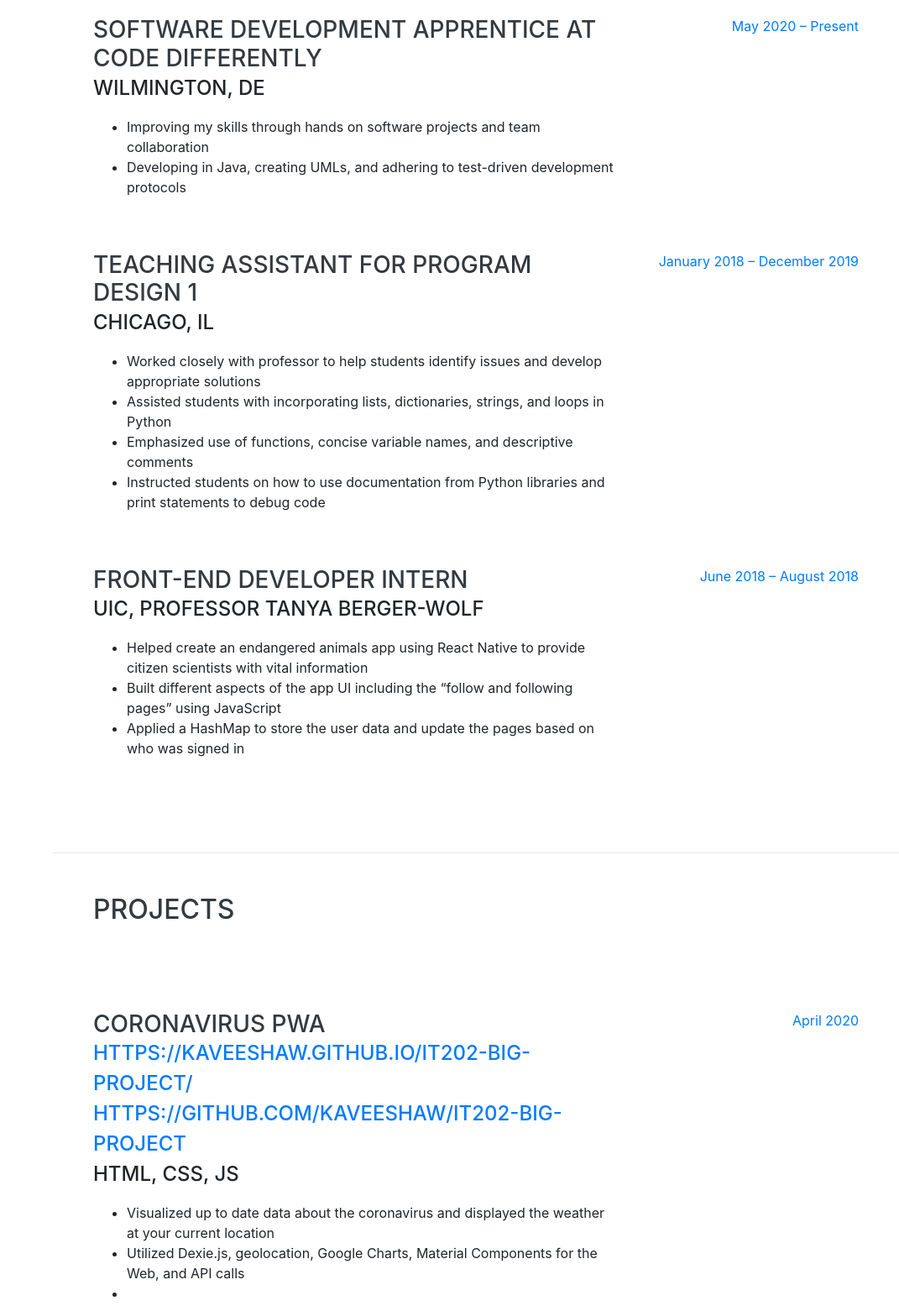
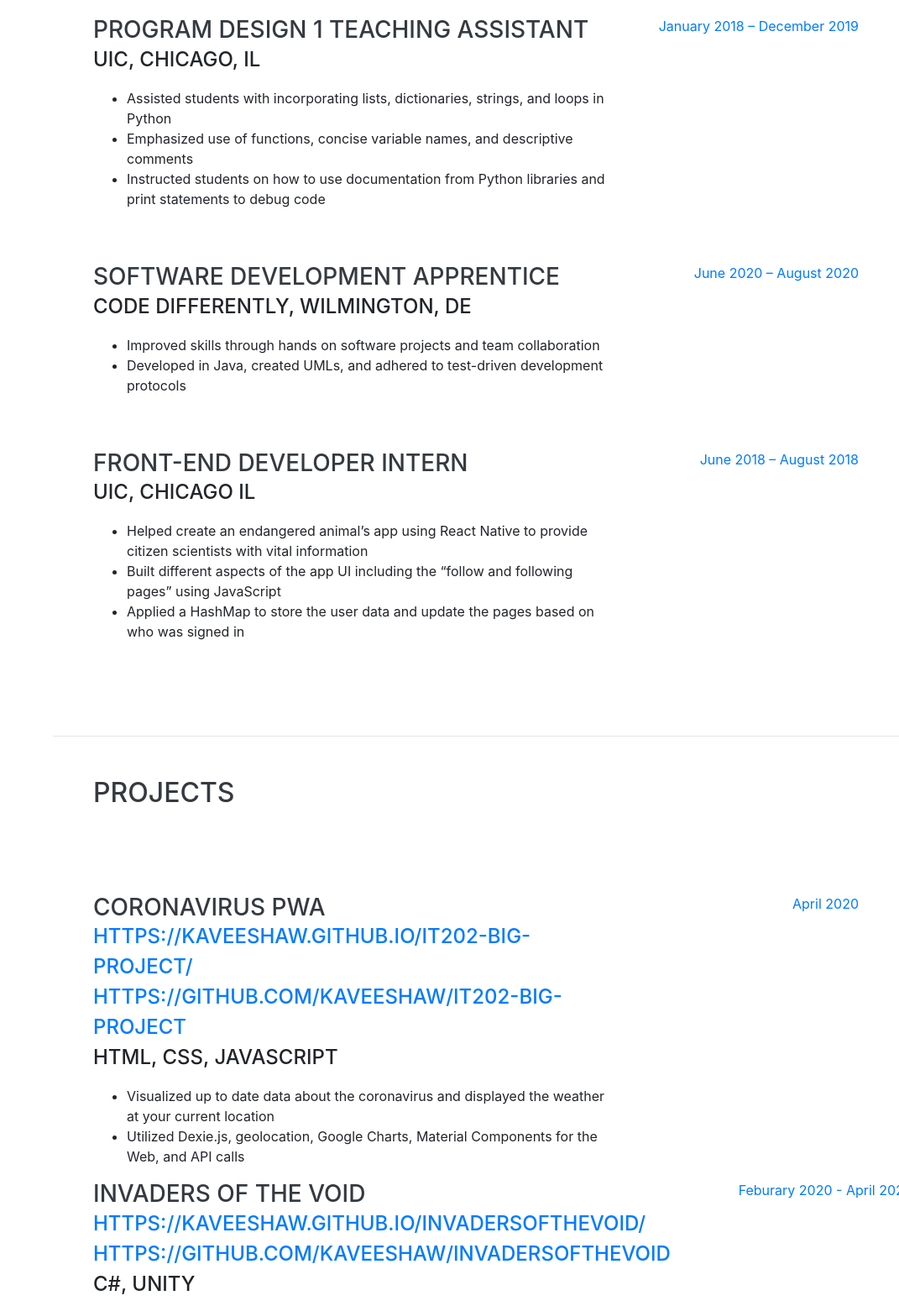
Before and after one commit to KaveeshaW/KaveeshaW.github.io, a website with bundled scripts: page index.html in a window 1280 px wide. Shown: the part 980-2535 px from the top of the page at 84% size, without its empty margins (209-1280 px from the left). Built offline with nearby package versions, Linux system fonts and the light colour scheme; a web font is replaced by a local one.

Commit message:
made some changes to the project, work experience, and skill sections

```diff
--- a/index.html
+++ b/index.html
@@ -72,7 +72,7 @@
         <div class="subheading mb-5">
           <a href="mailto:name@email.com">kweerasiri2@gmail.com</a>
         </div>
-        <p class="lead mb-5">I am a computer science major interested in software engineering and web development.  I love to refactor code, teach other people how to code, work in teams, and learn new things. </p>
+        <p class="lead mb-5">I love to refactor code, teach other people how to code, work in teams, and learn new things. I am seeking a software engineering or web development full time position starting summer 2021.</p>
         <div class="social-icons">
           <a href="https://www.linkedin.com/in/kaveeshaw/" target = "_blank">
             <i class="fab fa-linkedin-in"></i>
@@ -137,10 +137,10 @@
           <div class="resume-content">
             <h3 class="mb-0"></h3>
             <div class="subheading mb-3"></div>
-            <p></p>
           </div>
           <div class="resume-date text-md-right">
             <span class="text-primary"></span>
+            <p></p>
           </div>
         </div>
 
@@ -168,12 +168,12 @@
           <ul class="list-inline dev-icons">
             <li class="list-inline-item">
               <i class="fab fa-python">,</i>
-              <i class="fab fa-js-square">,</i>
-              <i class="fab fa-html5">,</i>
-              <i class="fab fa-css3-alt">,</i>
               <i class="fab fa-cuttlefish">++,</i>
               <i class="fab fa-cuttlefish">,</i>
               <i class ="fab">SQL</i>
+              <i class="fab fa-js-square">,</i>
+              <i class="fab fa-html5">,</i>
+              <i class="fab fa-css3-alt"></i>
               <!-- <i class ="fab">F#</i> -->
             </li>
           </ul>
@@ -184,18 +184,18 @@
             <i class="fa-li fa fa-check"></i>
             JUnit
           </li>
-          <li>
+          <!-- <li>
             <i class="fa-li fa fa-check"></i>
             JavaFX
-          </li>
+          </li> -->
           <li>
             <i class ="fa-li fa fa-check"></i>
             React
           </li>
-          <li>
+          <!-- <li>
             <i class ="fa-li fa fa-check"></i>
             React Native
-          </li>
+          </li> -->
           <!-- <li>
             <i class ="fa-li fa fa-check"></i>
             Scrum
@@ -251,10 +251,10 @@
               <i class="fa-li fa fa-check"></i>
               Git
             </li>
-            <li>
+            <!-- <li>
               <i class="fa-li fa fa-check"></i>
               Arduino
-            </li>
+            </li> -->
             <!-- <li>
               <i class="fa-li fa fa-check"></i>
               MySQL
@@ -270,7 +270,7 @@
           <ul class="fa-ul mb-0">
             <li>
               <i class="fa-li fa fa-check"></i>
-              Teamwork
+              Accountability
             </li>
             <li>
               <i class="fa-li fa fa-check"></i>
@@ -282,7 +282,7 @@
             </li>
             <li>
               <i class="fa-li fa fa-check"></i>
-              Problem Solving
+              Teamwork
             </li>
           </ul>
         <br>
--- a/js/profile.js
+++ b/js/profile.js
@@ -3,34 +3,33 @@ let profile = {
   lastName: "Weerasiri",
   experience: [
     {
-      title: "Software Development Apprentice at Code Differently",
-      location: "Wilmington, DE",
-      date: "May 2020 –  Present",
-      details:
-          '<ul>'
-          + '<li>Improving my skills through hands on software projects and team collaboration</li>'
-          + '<li>Developing in Java, creating UMLs, and adhering to test-driven development protocols</li>'
-          +'</ul>'
-    },
-    {
-      title: "Teaching Assistant for Program Design 1",
-      location: "Chicago, IL",
+      title: "Program Design 1 Teaching Assistant",
+      location: "UIC, Chicago, IL",
       date: "January 2018 – December 2019",
       details:
           '<ul>'
-          + '<li>Worked closely with professor to help students identify issues and develop appropriate solutions</li>'
           + '<li>Assisted students with incorporating lists, dictionaries, strings, and loops in Python</li>'
           + '<li>Emphasized use of functions, concise variable names, and descriptive comments</li>'
           + '<li>Instructed students on how to use documentation from Python libraries and print statements to debug code</li>'
           +'</ul>'
     },
     {
+      title: "Software Development Apprentice",
+      location: "Code Differently, Wilmington, DE",
+      date: "June 2020 – August 2020",
+      details:
+          '<ul>'
+          + '<li>Improved skills through hands on software projects and team collaboration</li>'
+          + '<li>Developed in Java, created UMLs, and adhered to test-driven development protocols</li>'
+          +'</ul>'
+    },
+    {
       title: "Front-End Developer Intern",
-      location: "UIC, Professor Tanya Berger-Wolf",
+      location: "UIC, Chicago IL",
       date: "June 2018 – August 2018",
       details:
           '<ul>'
-          + '<li>Helped create an endangered animals app using React Native to provide citizen scientists with vital information</li>'
+          + '<li>Helped create an endangered animal’s app using React Native to provide citizen scientists with vital information</li>'
           + '<li>Built different aspects of the app UI including the “follow and following pages” using JavaScript</li>'
           + '<li>Applied a HashMap to store the user data and update the pages based on who was signed in</li>'
           +'</ul>'
@@ -48,12 +47,12 @@ let profile = {
   projects: [
     {
      name: "Coronavirus PWA",
-     technologies: "HTML, CSS, JS",
-     course_name: "IT 202",
+     technologies: "HTML, CSS, JavaScript",
+     course_name: "Web and Multimedia Technology",
      description:
       '<ul>'
-      + '<li>Visualized up to date data about the coronavirus and displayed the weather at your current location </li>'
-      + '<li>Utilized Dexie.js, geolocation, Google Charts, Material Components for the Web, and API calls<li>'
+      + '<li>Visualized up to date data about the coronavirus and displayed the weather at your current location</li>'
+      + '<li>Utilized Dexie.js, geolocation, Google Charts, Material Components for the Web, and API calls</li>'
       + '</ul>',
      projectURL: "https://kaveeshaw.github.io/it202-big-project/",
      repoURL: "https://github.com/KaveeshaW/it202-big-project",
@@ -62,11 +61,11 @@ let profile = {
     {
      name: "Invaders Of The Void",
      technologies: "C#, Unity",
-     course_name: "CS 440",
+     course_name: "Software Engineering",
      description:
      '<ul>'
       + '<li>Created a two-phase boss battle for a game that a previous group prototyped using Unity and C#</li>'
-      + '<li>Implemented bullet hit detection, health bars, enemy bats using the A* pathfinding library, moving platforms, and more</li>'
+      + '<li>Implemented bullet hit detection, health bars, enemy bats, moving platforms, and more</li>'
       + '<li>Incorporated reusable scripts and game objects that other team members developed into my scene</li>'
       + '<li>Collaborated with a team using agile development, Git, and iceScrum to communicate and execute the project</li>'
       + '</ul>',
@@ -81,7 +80,7 @@ let profile = {
       description:
       '<ul>'
       + '<li>Modernized personal project that was formerly hosted by Weebly using React, HTML, CSS, and JavaScript</li>'
-      + '<li>Utilized functional components, states, react-router-dom, fragments, and hooks from React</li>'
+      + '<li>Utilized functional components, states, react-router-dom, and fragments from React</li>'
       + '<li>Focused on high level abstraction about how radios transmit messages through the air</li>'
       + '</ul>',
       projectURL: "https://kaveeshaw.github.io/mobileRadioProtocolsReact/",
@@ -91,10 +90,10 @@ let profile = {
     {
       name: "The Unbreakable Safe",
       technologies: "Arduino, C",
-      course_name: "CS 362",
+      course_name: "Computer Design",
       description:
       '<ul>'
-      + '<li>Collaborated with a team to create a two factor authentication safe </li>'
+      + '<li>Collaborated with a team to create a two factor authentication safe</li>'
       + '<li>Tracked hand movement using an ultrasonic sensor that lights up LEDs if hand is close</li>'
       + '<li>Set up a buzzing sound that turns off when the user finds the hidden button</li>'
       + '<li>Built the project using Arduinos, breadboards, wires, and an external device</li>'
@@ -105,11 +104,11 @@ let profile = {
     },
     {
      name: "Side Scrolling Game",
-     technologies: "HTML, CSS, JS, Canvas",
-     course_name: "IT 202",
+     technologies: "HTML, CSS, JavaScript, Canvas",
+     course_name: "Web and Multimedia Technology",
      description:
      '<ul>'
-      + '<li>Developed a side scrolling game that involves benefit and harm characters</li>'
+      + '<li>Developed a side scrolling game based off Tom and Jerry that involves benefit and harm characters</li>'
       + '</ul>',
      projectURL: "https://kaveeshaw.github.io/it202-project3/",
      repoURL: "https://github.com/KaveeshaW/it202-project3",
```
